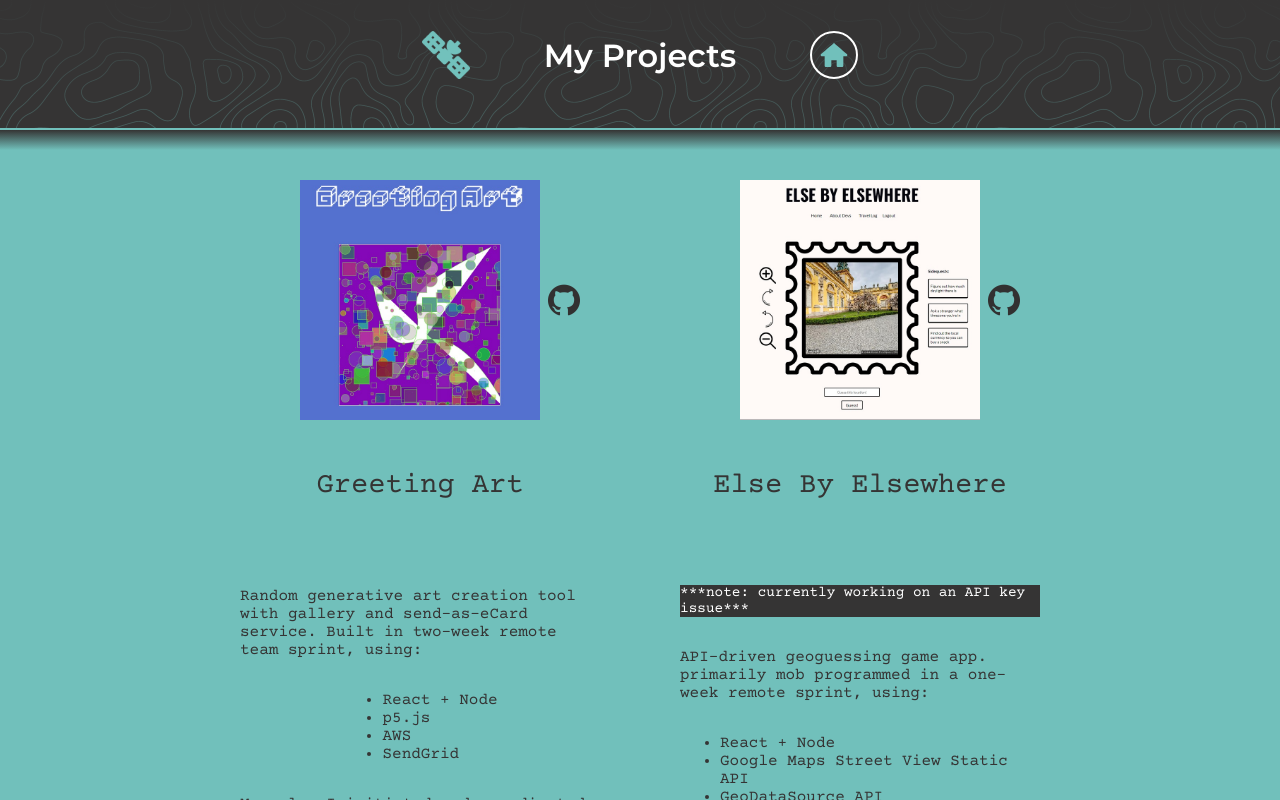
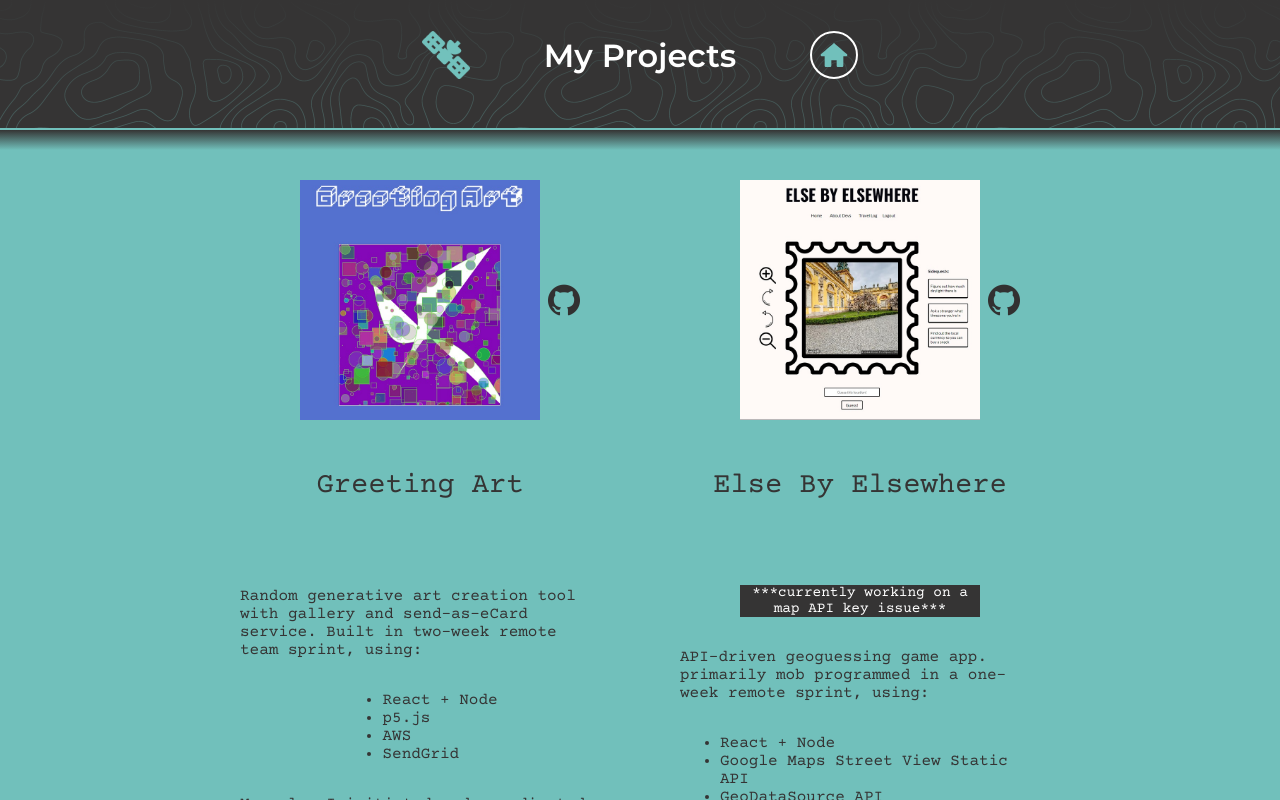
Before and after one commit to sgerpdx/pop-signpost, a Next.js app: page /projects in a window 1280 px wide. Built offline with nearby package versions, Linux system fonts and the light colour scheme; a web font is replaced by a local one.

Commit message:
additional formatting

```diff
--- a/components/header.jsx
+++ b/components/header.jsx
@@ -45,7 +45,7 @@ export default function Header({ onClick, onClose, icon }) {
                 border: "none",
               }}
             >
-              <BsStars size="3em" color="#71c0bb" />
+              <BsStars size="3em" color="white" />
             </MenuButton>
           </Menu>
         ) : (
--- a/components/individualProjects/elsewhere.jsx
+++ b/components/individualProjects/elsewhere.jsx
@@ -8,9 +8,11 @@ export default function Elsewhere() {
           backgroundColor: "rgb(53, 52, 52)",
           color: "white",
           fontSize: "0.9em",
+          textAlign: "center",
+          width: "240px",
         }}
       >
-        ***note: currently working on an API key issue***
+        ***currently working on a map API key issue***
       </p>
       <p>
         API-driven geoguessing game app. primarily mob programmed in a one-week
```
